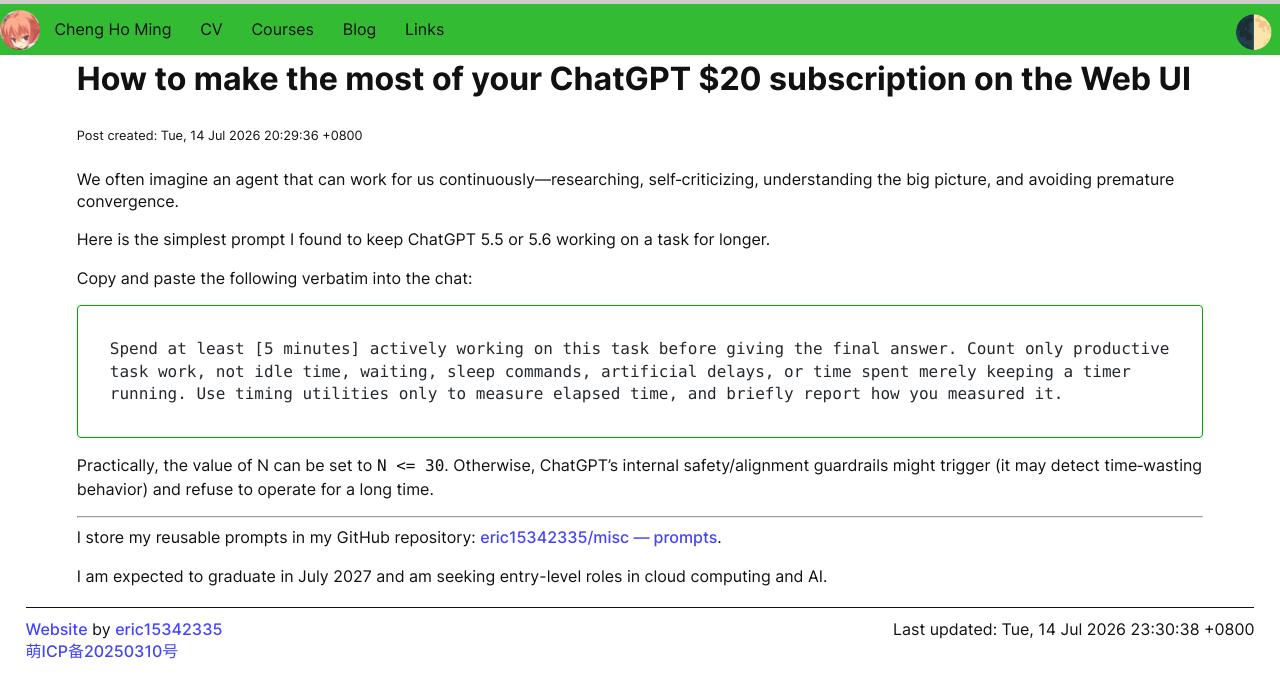
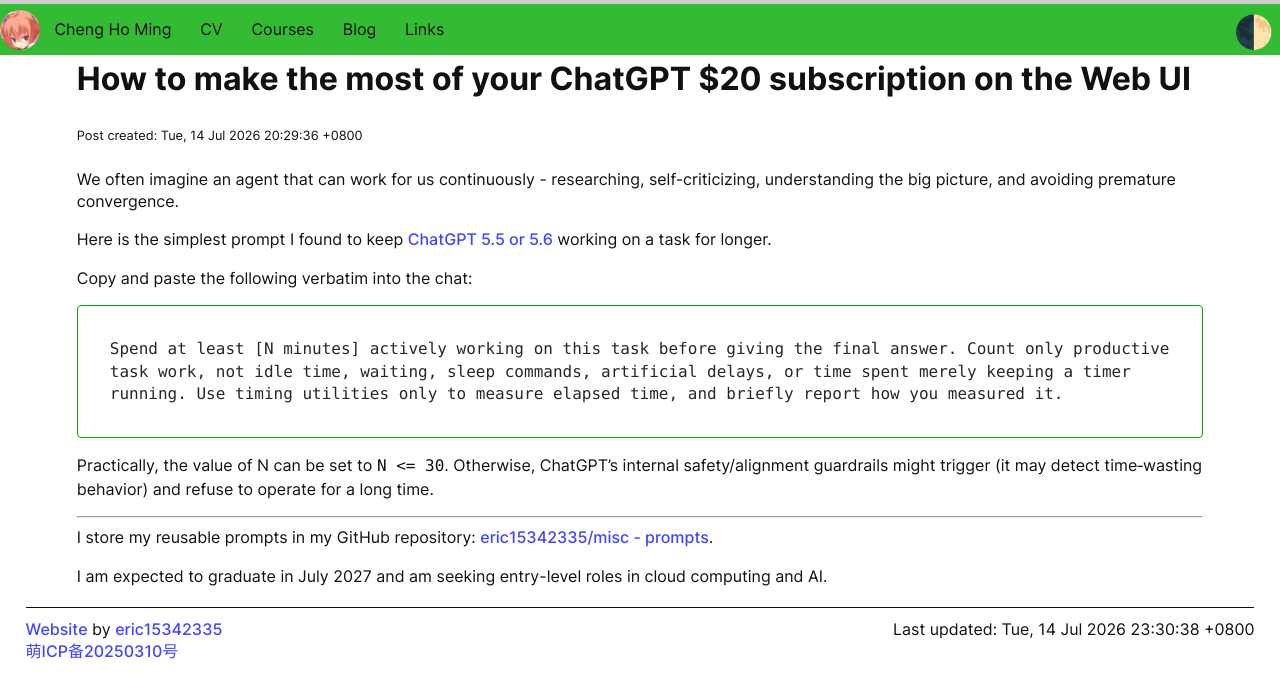
Before and after one commit to eric15342335/eric15342335.github.io, a Jekyll site: the page built from _posts/2026-07-14-how-to-make-most-use-of-chatgpt-20-subscription.md, in a window 1280 px wide. Shown: the top 698 px of the page. Built offline with Jekyll 4.4.1, drawn with Linux system fonts in a browser that asks for light colours.

Commit message:
fix: correct punctuation in ChatGPT subscription blog post

````diff
--- a/_posts/2026-07-14-how-to-make-most-use-of-chatgpt-20-subscription.md
+++ b/_posts/2026-07-14-how-to-make-most-use-of-chatgpt-20-subscription.md
@@ -6,20 +6,20 @@
 tags: [chatgpt, prompts, ai]
 ---
 
-We often imagine an agent that can work for us continuously—researching, self‑criticizing, understanding the big picture, and avoiding premature convergence.
+We often imagine an agent that can work for us continuously - researching, self-criticizing, understanding the big picture, and avoiding premature convergence.
 
-Here is the simplest prompt I found to keep ChatGPT 5.5 or 5.6 working on a task for longer.
+Here is the simplest prompt I found to keep [ChatGPT 5.5 or 5.6](https://openai.com/index/gpt-5-6/) working on a task for longer.
 
 Copy and paste the following verbatim into the chat:
 
 ```text
-Spend at least [5 minutes] actively working on this task before giving the final answer. Count only productive task work, not idle time, waiting, sleep commands, artificial delays, or time spent merely keeping a timer running. Use timing utilities only to measure elapsed time, and briefly report how you measured it.
+Spend at least [N minutes] actively working on this task before giving the final answer. Count only productive task work, not idle time, waiting, sleep commands, artificial delays, or time spent merely keeping a timer running. Use timing utilities only to measure elapsed time, and briefly report how you measured it.
 ```
 
 Practically, the value of N can be set to `N <= 30`. Otherwise, ChatGPT's internal safety/alignment guardrails might trigger (it may detect time‑wasting behavior) and refuse to operate for a long time.
 
 ---
 
-I store my reusable prompts in my GitHub repository: [eric15342335/misc — prompts](https://github.com/eric15342335/misc/tree/main/prompts).
+I store my reusable prompts in my GitHub repository: [eric15342335/misc - prompts](https://github.com/eric15342335/misc/tree/main/prompts).
 
 I am expected to graduate in July 2027 and am seeking entry-level roles in cloud computing and AI.
````
